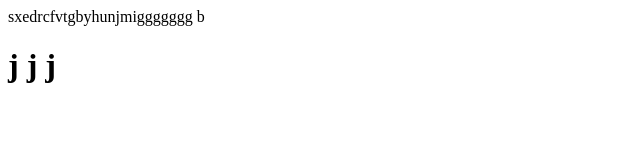
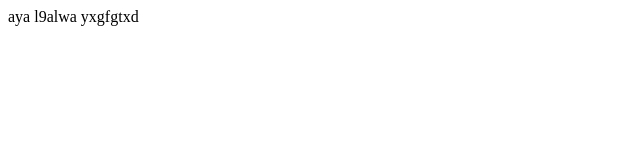
Before and after one commit to ayapro00/aya, a plain HTML site: page index.html in a window 1280 px wide. Shown: the whole page, without its empty margins (0-640 px from the left). Drawn offline with Linux system fonts and the light colour scheme.

Commit message:
test aya

```diff
--- a/index.html
+++ b/index.html
@@ -1,18 +1,15 @@
 <!DOCTYPE html>
 <html lang="en">
+
 <head>
     <meta charset="UTF-8">
     <meta http-equiv="X-UA-Compatible" content="IE=edge">
     <meta name="viewport" content="width=device-width, initial-scale=1.0">
     <title>aya website</title>
 </head>
+
 <body>
-    sxedrcfvtgbyhunjmiggggggg
-    b
-    <h1>j
-        j
-        j
+aya l9alwa yxgfgtxd
+</body>
 
-    </h1>
-</body>
 </html>
```
